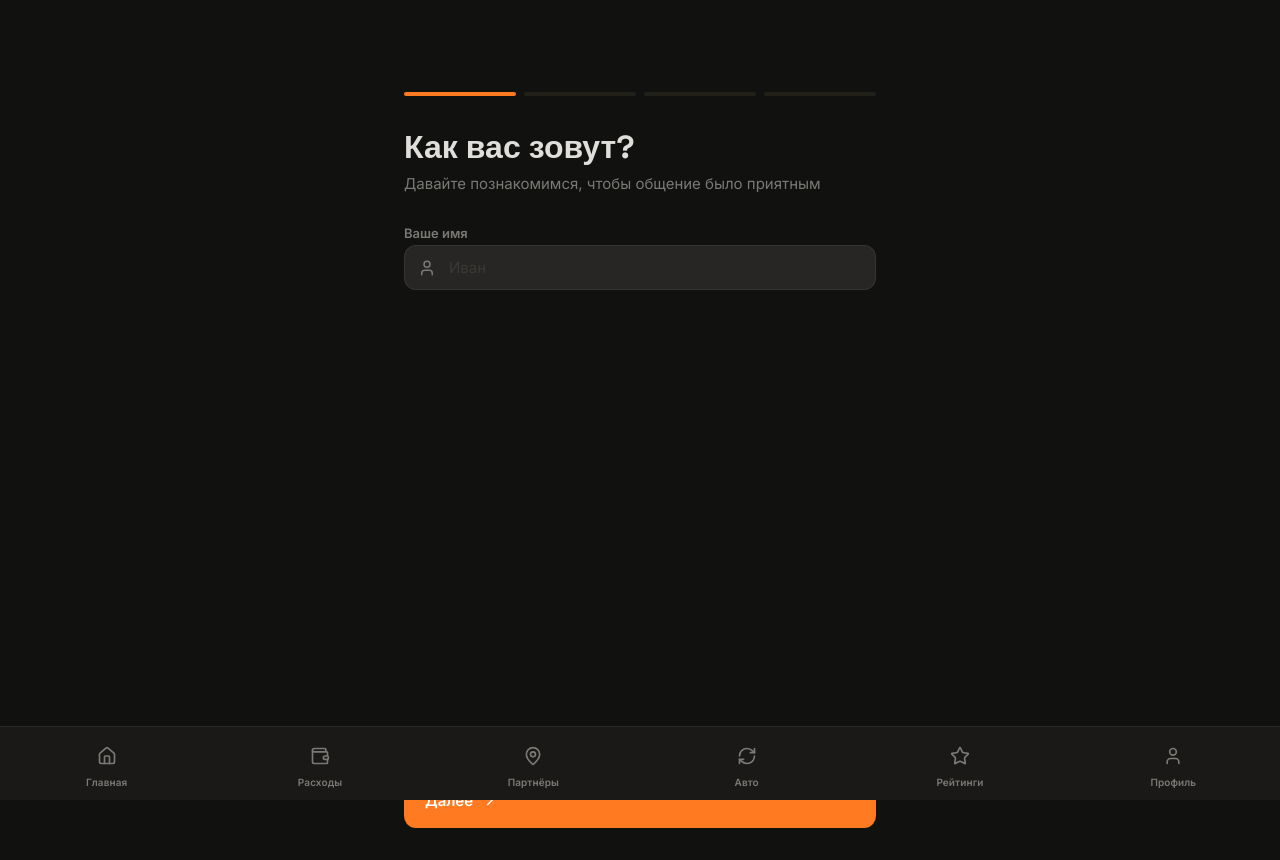
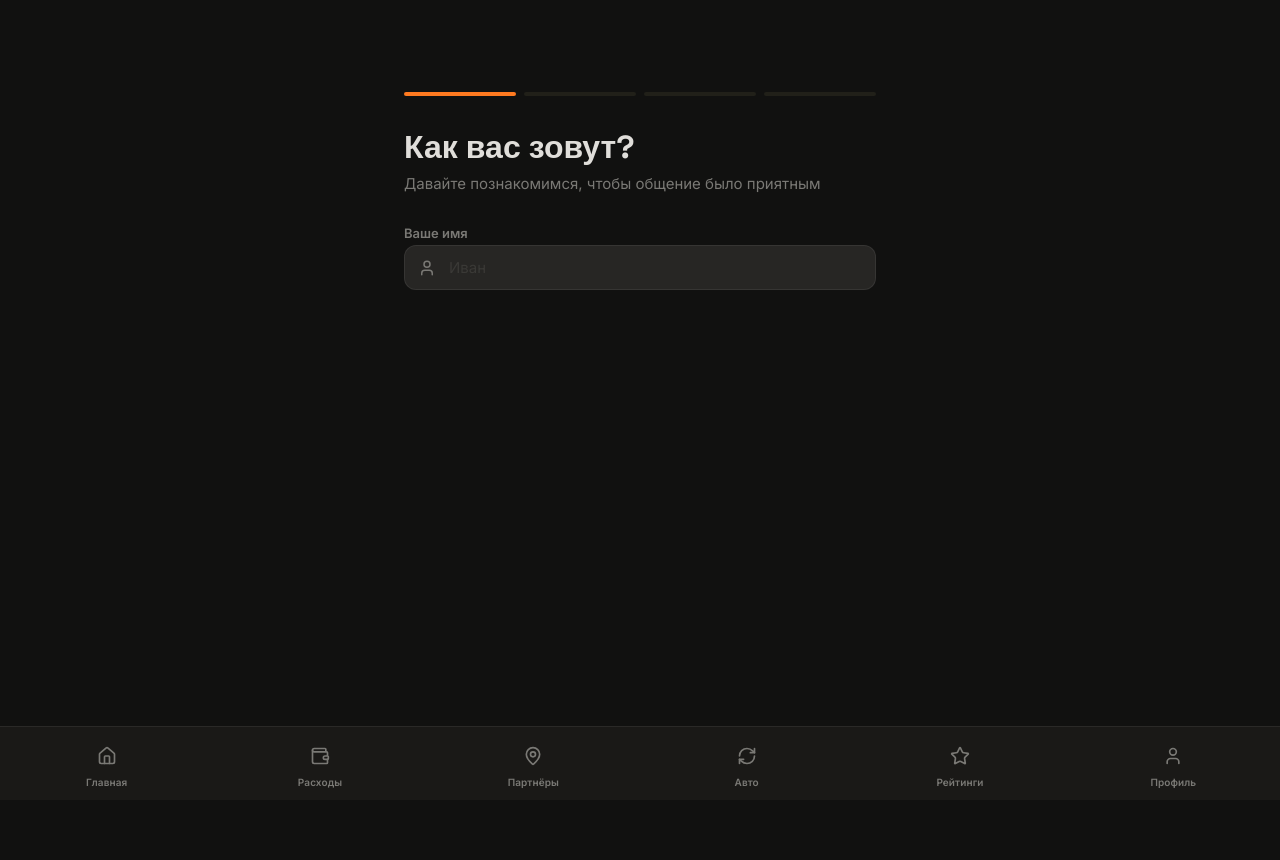
Before and after one commit to BaH4iK/moe-avto-app, a Next.js app: page /onboarding in a window 1280 px wide. Built offline with nearby package versions, Linux system fonts and the light colour scheme; no server answers.

Commit message:
Final fix layout buttons and logout redirect

```diff
--- a/app/globals.css
+++ b/app/globals.css
@@ -69,23 +69,21 @@ h1,h2,h3,h4,h5{font-family:var(--font-d);line-height:1.2;text-wrap:balance}
 
 /* ── PAGES ── */
 .page{display:none;min-height:calc(100dvh - 56px - 54px - env(safe-area-inset-bottom,0px));
-  /* ИСПРАВЛЕНО: Увеличен нижний отступ, чтобы контент не перекрывался кнопками на iPhone */
-  padding:calc(56px + var(--s4)) var(--s4) calc(110px + var(--safe-b) + var(--s4));
+  /* ИСПРАВЛЕНО: Увеличен нижний отступ до 140px, чтобы кнопки всегда всплывали над меню */
+  padding:calc(56px + var(--s4)) var(--s4) calc(140px + var(--safe-b) + var(--s4));
   max-width:520px;margin:0 auto;flex-direction:column;gap:var(--s4);
   overflow-y: auto; -webkit-overflow-scrolling: touch;}
 .page.active{display:flex;animation:fadeUp .22s cubic-bezier(.16,1,.3,1) both}
 @keyframes fadeUp{from{opacity:0;transform:translateY(6px)}to{opacity:1;transform:translateY(0)}}
+
+/* Оставшиеся стили (Cards, Buttons, Inputs и т.д.) */
 .pg-head{margin-bottom:var(--s1)}
 .pg-title{font-size:var(--xl);font-weight:700}
 .pg-sub{font-size:var(--sm);color:var(--muted);margin-top:3px}
-
-/* ── CARDS ── */
 .card{background:var(--surface);border:1px solid var(--border);border-radius:var(--r-2xl);padding:var(--s5);box-shadow:var(--sh-sm)}
 .card-h{display:flex;align-items:center;justify-content:space-between;margin-bottom:var(--s4)}
 .card-t{font-family:var(--font-d);font-size:var(--base);font-weight:600}
 .card-sub{font-size:var(--xs);color:var(--muted);font-weight:500;text-transform:uppercase;letter-spacing:.06em}
-
-/* ── BUTTONS ── */
 .btn{display:inline-flex;align-items:center;gap:var(--s2);padding:var(--s3) var(--s5);border-radius:var(--r-lg);
   font-size:var(--sm);font-weight:600;transition:background var(--trans),opacity var(--trans);border:1px solid transparent;cursor:pointer}
 .btn-primary{background:var(--primary);color:#fff}
@@ -95,8 +93,6 @@ h1,h2,h3,h4,h5{font-family:var(--font-d);line-height:1.2;text-wrap:balance}
 .btn-outline{border-color:var(--border);color:var(--text);background:var(--surface3)}
 .btn-sm{padding:var(--s2) var(--s4);font-size:var(--xs)}
 .btn-full{width:100%;justify-content:center}
-
-/* ── BADGES ── */
 .badge{display:inline-flex;align-items:center;gap:3px;padding:2px 9px;border-radius:var(--r-full);font-size:10px;font-weight:700;letter-spacing:.02em;flex-shrink:0}
 .bo{background:var(--primary-hl);color:var(--primary)}
 .bg{background:var(--green-hl);color:var(--green)}
@@ -105,20 +101,14 @@ h1,h2,h3,h4,h5{font-family:var(--font-d);line-height:1.2;text-wrap:balance}
 .by{background:var(--yellow-hl);color:var(--yellow)}
 .bm{background:var(--faint);color:var(--muted)}
 .bp{background:var(--purple-hl);color:var(--purple)}
-
-/* ── INPUT ── */
 .inp{background:var(--surface3);border:1px solid var(--border);border-radius:var(--r-lg);
   padding:var(--s3) var(--s4);font-size:var(--sm);color:var(--text);width:100%;
   transition:border-color var(--trans)}
 .inp:focus{outline:none;border-color:var(--primary)}
 .inp::placeholder{color:var(--faint)}
 .inp-label{font-size:var(--xs);color:var(--muted);font-weight:600;margin-bottom:4px;display:block}
-
-/* ── FIELD GROUP ── */
 .frow{display:flex;gap:var(--s3);flex-wrap:wrap}
 .ffield{flex:1;min-width:130px;display:flex;flex-direction:column}
-
-/* ── TOGGLE ── */
 .tog-row{display:flex;align-items:center;justify-content:space-between;gap:var(--s3);padding:var(--s3) 0;border-bottom:1px solid var(--divider)}
 .tog-row:last-child{border:none;padding-bottom:0}
 .tog-info h4{font-size:var(--sm);font-weight:600;margin-bottom:2px}
@@ -127,16 +117,12 @@ h1,h2,h3,h4,h5{font-family:var(--font-d);line-height:1.2;text-wrap:balance}
 .toggle::after{content:'';position:absolute;top:3px;left:3px;width:21px;height:21px;border-radius:50%;background:#fff;transition:transform var(--trans);box-shadow:0 1px 3px rgba(0,0,0,.3)}
 .toggle.on{background:var(--primary)}
 .toggle.on::after{transform:translateX(19px)}
-
-/* ── KPI GRID ── */
 .kpi-grid{display:grid;grid-template-columns:1fr 1fr;gap:var(--s3)}
 .kpi{background:var(--surface);border:1px solid var(--border);border-radius:var(--r-xl);padding:var(--s4);display:flex;flex-direction:column;gap:var(--s2)}
 .kpi-v{font-family:var(--font-d);font-size:var(--xl);font-weight:700;font-variant-numeric:tabular-nums}
 .kpi-l{font-size:var(--xs);color:var(--muted);font-weight:500}
 .kpi-ch{font-size:var(--xs);font-weight:600;display:flex;align-items:center;gap:3px}
 .up{color:var(--green)}.dn{color:var(--red)}.na{color:var(--muted)}
-
-/* ── REMINDER ITEM ── */
 .rem-list{display:flex;flex-direction:column}
 .rem{display:flex;align-items:center;gap:var(--s3);padding:var(--s3) 0;border-bottom:1px solid var(--divider)}
 .rem:last-child{border:none;padding-bottom:0}
@@ -149,31 +135,23 @@ h1,h2,h3,h4,h5{font-family:var(--font-d);line-height:1.2;text-wrap:balance}
 .rem-body{flex:1;min-width:0}
 .rem-body h4{font-size:var(--sm);font-weight:600;margin-bottom:2px}
 .rem-body p{font-size:var(--xs);color:var(--muted)}
-
-/* ── HERO BANNER ── */
 .hero-banner{background:linear-gradient(135deg,var(--primary-hl),var(--surface3));border:1px solid var(--border);
   border-radius:var(--r-2xl);padding:var(--s5);display:flex;align-items:center;justify-content:space-between;gap:var(--s4)}
 .hero-text h2{font-size:var(--lg);font-weight:700;margin-bottom:4px}
 .hero-text p{font-size:var(--sm);color:var(--muted)}
 .hero-emo{font-size:3.5rem;flex-shrink:0;line-height:1}
-
-/* ── QUICK ACTIONS ── */
 .qa-grid{display:grid;grid-template-columns:repeat(4,1fr);gap:var(--s3)}
 .qa{background:var(--surface);border:1px solid var(--border);border-radius:var(--r-xl);
   padding:var(--s4) var(--s2);display:flex;flex-direction:column;align-items:center;gap:var(--s2);cursor:pointer;transition:background var(--trans)}
 .qa:hover,.qa:active{background:var(--surface3)}
 .qa-icon{width:40px;height:40px;border-radius:var(--r-md);background:var(--primary-hl);color:var(--primary);display:flex;align-items:center;justify-content:center}
 .qa span{font-size:var(--xs);color:var(--muted);font-weight:500;text-align:center;line-height:1.3}
-
-/* ── MISC ── */
 .divider{height:1px;background:var(--divider);margin:var(--s1) 0}
 .section-label{font-size:var(--xs);font-weight:700;color:var(--muted);text-transform:uppercase;letter-spacing:.08em;margin-bottom:var(--s3)}
 .star-row{display:flex;gap:4px;margin-bottom:var(--s3)}
 .star-btn{font-size:1.6rem;cursor:pointer;transition:transform .1s;color:var(--faint)}
 .star-btn.on{color:var(--yellow)}
 .tag-list{display:flex;gap:var(--s2);flex-wrap:wrap;margin-top:var(--s2)}
-
-/* ── PARTNER CARD (КАТАЛОГ) ── */
 .search-wrap{position:relative}
 .search-wrap input{padding-left:2.6rem}
 .search-ico{position:absolute;left:var(--s4);top:50%;transform:translateY(-50%);color:var(--faint);pointer-events:none}
@@ -193,8 +171,6 @@ h1,h2,h3,h4,h5{font-family:var(--font-d);line-height:1.2;text-wrap:balance}
 .pcard-price{font-family:var(--font-d);font-weight:700;font-variant-numeric:tabular-nums;color:var(--primary);font-size:var(--sm)}
 .rating-row{display:flex;align-items:center;gap:3px;font-size:var(--xs);color:var(--muted)}
 .star{color:var(--yellow)}
-
-/* ── EXPENSE CHART (РАСХОДЫ) ── */
 .exp-chart{display:flex;align-items:flex-end;gap:4px;height:72px;padding:var(--s2) 0}
 .bar-w{flex:1;display:flex;flex-direction:column;align-items:center;gap:3px}
 .bar{border-radius:var(--r-sm) var(--r-sm) 0 0;min-height:4px;width:100%;transition:height .5s cubic-bezier(.16,1,.3,1)}
@@ -208,8 +184,6 @@ h1,h2,h3,h4,h5{font-family:var(--font-d);line-height:1.2;text-wrap:balance}
 .exp-info h4{font-size:var(--sm);font-weight:600;margin-bottom:2px}
 .exp-info p{font-size:var(--xs);color:var(--muted)}
 .exp-amt{font-family:var(--font-d);font-size:var(--sm);font-weight:700;font-variant-numeric:tabular-nums;flex-shrink:0}
-
-/* ── RATINGS ── */
 .rtabs{display:flex;background:var(--surface3);border-radius:var(--r-xl);padding:3px;gap:2px}
 .rtab{flex:1;padding:var(--s2) var(--s3);border-radius:calc(var(--r-xl) - 3px);font-size:var(--xs);font-weight:600;cursor:pointer;text-align:center;color:var(--muted);transition:background var(--trans),color var(--trans)}
 .rtab.active{background:var(--surface2);color:var(--text);box-shadow:var(--sh-sm)}
@@ -220,8 +194,6 @@ h1,h2,h3,h4,h5{font-family:var(--font-d);line-height:1.2;text-wrap:balance}
 .rcard-info p{font-size:var(--xs);color:var(--muted);margin-bottom:var(--s2)}
 .rcard-score{font-family:var(--font-d);font-size:var(--xl);font-weight:700;text-align:right;flex-shrink:0;line-height:1}
 .rcard-count{font-size:var(--xs);color:var(--muted);text-align:right}
-
-/* ── CAR TRADE ── */
 .trade-hero{background:linear-gradient(135deg,var(--blue-hl),var(--surface3));border:1px solid var(--border);border-radius:var(--r-2xl);padding:var(--s5);margin-bottom:var(--s4)}
 .car-listing{background:var(--surface);border:1px solid var(--border);border-radius:var(--r-2xl);overflow:hidden;cursor:pointer;transition:box-shadow var(--trans)}
 .car-listing:hover{box-shadow:var(--sh-md)}
@@ -232,8 +204,6 @@ h1,h2,h3,h4,h5{font-family:var(--font-d);line-height:1.2;text-wrap:balance}
 .car-listing-body p{font-size:var(--xs);color:var(--muted);margin-bottom:var(--s3)}
 .car-price{font-family:var(--font-d);font-size:var(--lg);font-weight:700;color:var(--primary);font-variant-numeric:tabular-nums}
 .car-specs{display:flex;gap:var(--s3);margin-top:var(--s2);flex-wrap:wrap}
-
-/* ── PROFILE & AUTH ── */
 .profile-ava-wrap{display:flex;flex-direction:column;align-items:center;gap:var(--s3);padding:var(--s5) 0}
 .profile-ava{width:80px;height:80px;border-radius:var(--r-full);background:var(--primary-hl);display:flex;align-items:center;justify-content:center;font-size:2.5rem;position:relative}
 .ava-edit{position:absolute;bottom:0;right:0;width:26px;height:26px;background:var(--primary);border-radius:50%;display:flex;align-items:center;justify-content:center;color:#fff}
--- a/app/onboarding/OnboardingClient.tsx
+++ b/app/onboarding/OnboardingClient.tsx
@@ -46,7 +46,6 @@ export default function OnboardingClient() {
       })
 
       if (!error) {
-        // ИСПРАВЛЕНО: Принудительная перезагрузка вместо router.push, чтобы избежать ошибки загрузки страницы
         window.location.href = '/dashboard';
       } else {
         alert('Ошибка сохранения: ' + error.message)
@@ -161,7 +160,8 @@ export default function OnboardingClient() {
       <div style={{
         display: 'flex',
         gap: '12px',
-        paddingBottom: 'calc(var(--s8) + env(safe-area-inset-bottom))',
+        /* ИСПРАВЛЕНО: Подняли блок кнопок регистрации еще выше */
+        paddingBottom: 'calc(var(--s8) + 40px + env(safe-area-inset-bottom))',
         paddingTop: 'var(--s4)',
         background: 'var(--bg)',
         zIndex: 10
--- a/app/profile/ProfileClient.tsx
+++ b/app/profile/ProfileClient.tsx
@@ -44,7 +44,6 @@ export default function ProfileClient() {
   const [user, setUser] = useState<any>(null)
   const [carPhotos, setCarPhotos] = useState<any[]>([])
 
-  // ФИКС ТИПОВ: Явно указываем, что avatarUrl может быть string | null
   const [userData, setUserData] = useState<{
     name: string;
     city: string;
@@ -172,7 +171,8 @@ export default function ProfileClient() {
 
   const handleLogout = async () => {
     await supabase.auth.signOut()
-    router.push('/auth')
+    // ИСПРАВЛЕНО: Принудительная перезагрузка для корректного выхода
+    window.location.href = '/auth';
   }
 
   if (loading && !saving) return <main className="page active" style={{display:'flex', alignItems:'center', justifyContent:'center'}}>Загрузка...</main>
@@ -300,5 +300,3 @@ export default function ProfileClient() {
     </main>
   )
 }
-
-// ПРИНУДИТЕЛЬНОЕ ОБНОВЛЕНИЕ ДЛЯ VERCEL: FIX TS TYPES 2026
```
